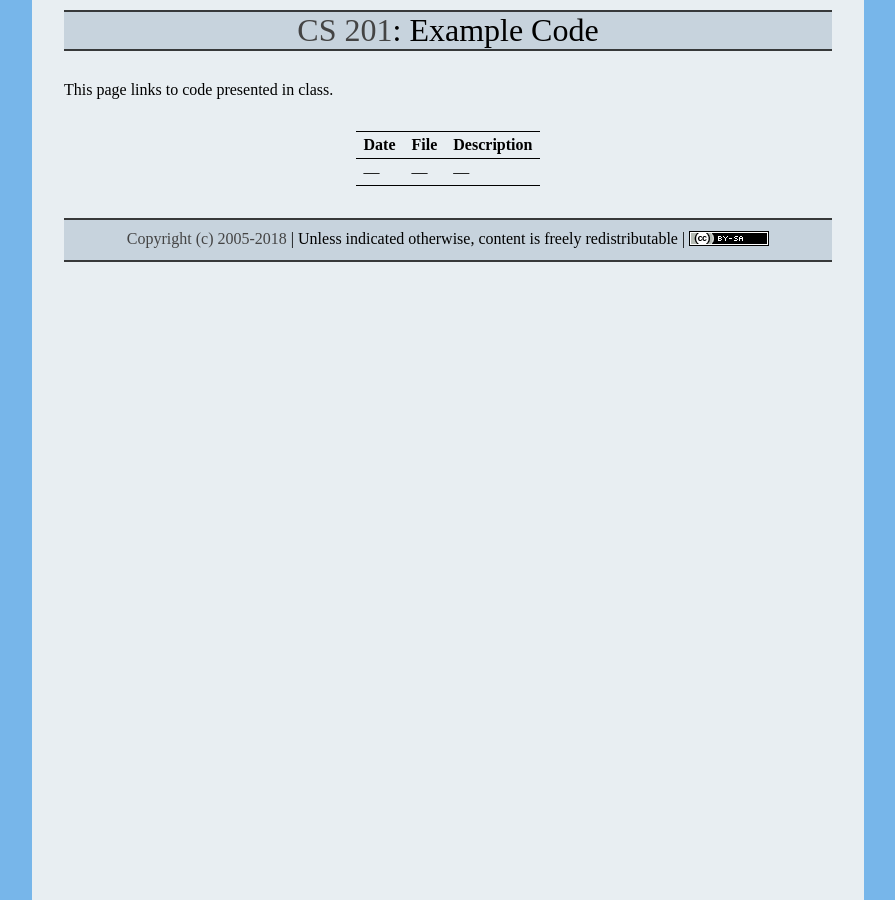
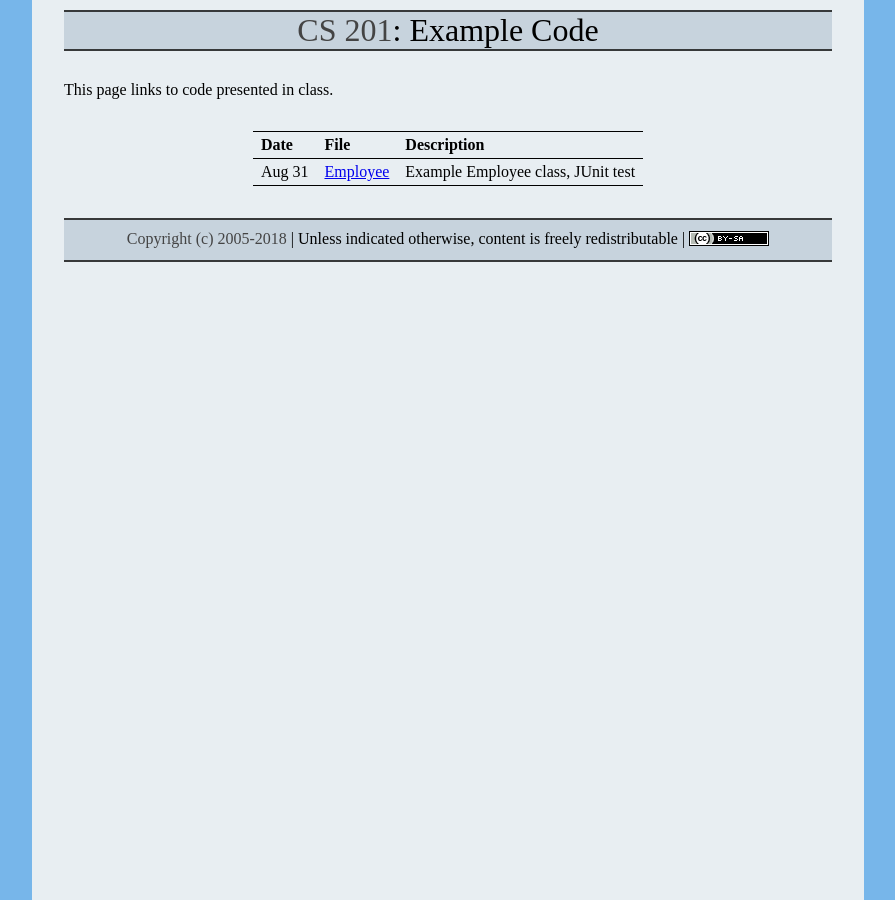
Before and after one commit to ycpcs/cs201-fall2018, a Jekyll site: the page built from examples/index.md, in a window 1280 px wide. Shown: the whole page, without its empty margins (192-1087 px from the left). Built offline with Jekyll 4.4.1, drawn with Linux system fonts in a browser that asks for light colours.

Commit message:
add Employee example class and JUnit test

```diff
--- a/examples/index.md
+++ b/examples/index.md
@@ -7,7 +7,7 @@ This page links to code presented in class.
 
 Date | File | Description
 ---- | ---- | -----------
-&mdash; | &mdash; | &mdash;
+Aug 31 | [Employee](Employee.zip) | Example Employee class, JUnit test
 
 <!--
 May 17 | [JUnitExample.zip](JUnitExample.zip) | Example class with JUnit tests
```
Also changed, not shown: 1 other file.
